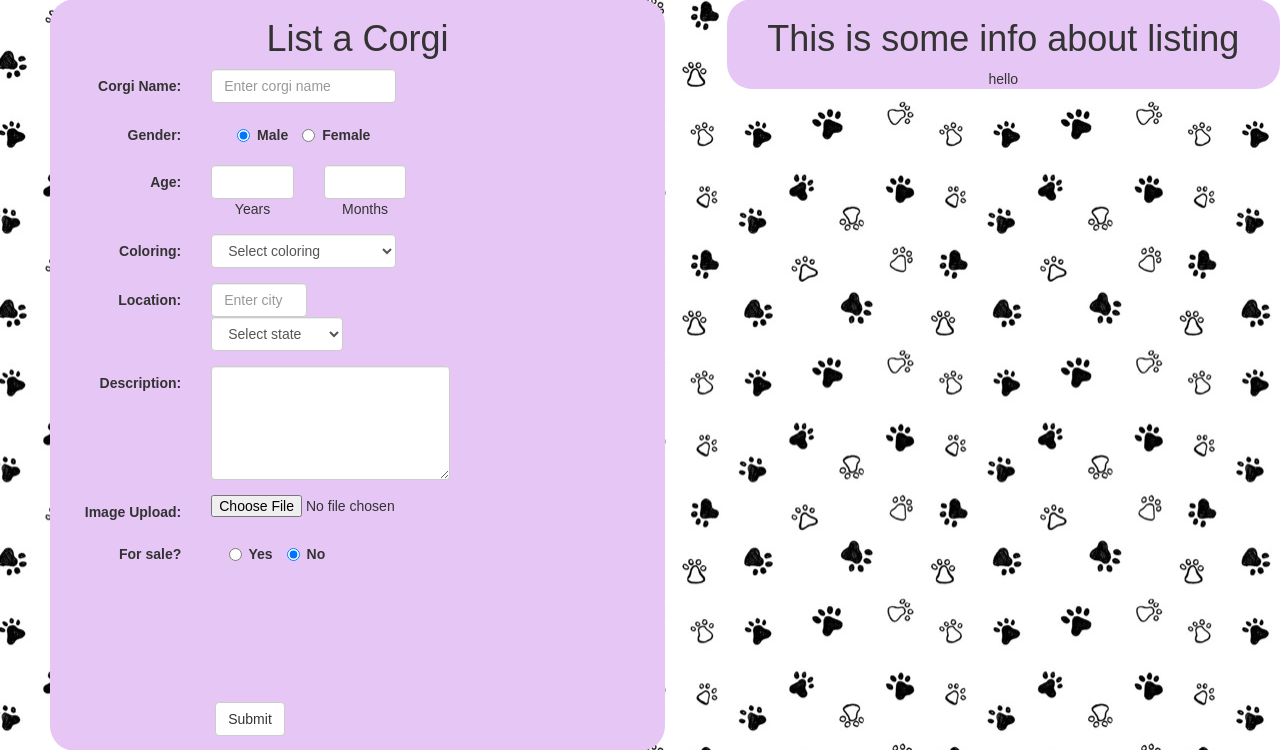
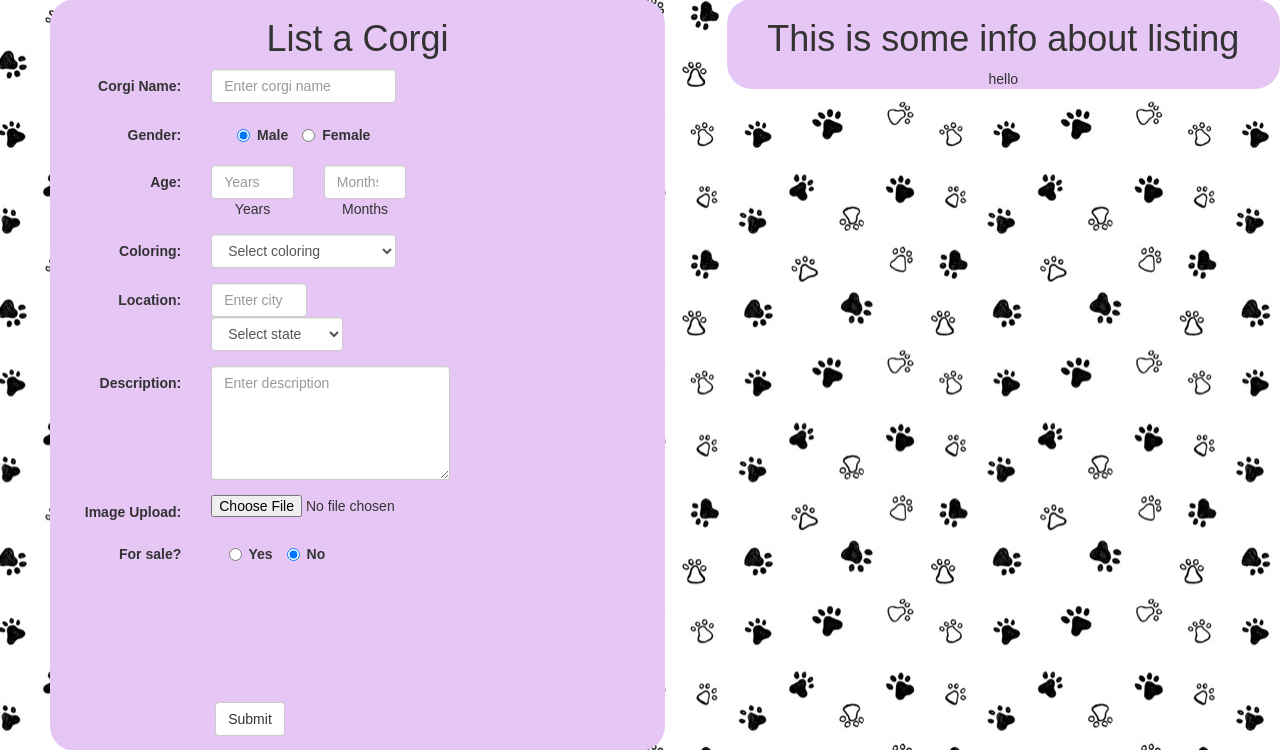
Before and after one commit to calvinmclean/CSC346Project2, a Django app: page /list_corgi/ in a window 1280 px wide. Shown: the part 101-851 px from the top of the page. Run offline with Django 3.2, Linux system fonts and the light colour scheme; some libraries are stand-ins or nearby versions.

Commit message:
Minor layout changes

```diff
--- a/corgi_store/templates/list_corgi.html
+++ b/corgi_store/templates/list_corgi.html
@@ -27,11 +27,11 @@
   					<label class="control-label col-sm-3" for="age">Age:</label>
     				<div class="row">
     					<div class="col-sm-2">
-    					  <input name="years" type="number" class="form-control" min="0" max="12" required>
+    					  <input name="years" type="number" class="form-control" min="0" max="12" placeholder="Years" required>
     					  Years
     					</div>
    						<div class="col-sm-2">
-      						<input name="months" type="number" class="form-control" min="0" required>
+      						<input name="months" type="number" class="form-control" min="0" placeholder="Months" required>
       						Months
     					</div>
   					</div>
@@ -118,7 +118,7 @@
 			    <div class="form-group">
     				<label class="control-label col-sm-3" for="description">Description:</label>
     				<div class="col-sm-5">
-    					<textarea name="description" class="form-control" id="corgi-description" rows="5" required></textarea>
+    					<textarea name="description" class="form-control" id="corgi-description" rows="5" placeholder="Enter description"required></textarea>
     				</div>
   				</div>
   				<div class="form-group">
@@ -147,7 +147,7 @@
 				<div class="form-group" style="visibility:hidden;" id="contact">
 					<label class="control-label col-sm-3" for="contact">Contact info: </label>
     				<div class="col-sm-5">
-      					<textarea name="contact" class="form-control" id="corgi-contact" rows="2"></textarea>
+      					<textarea name="contact" class="form-control" id="corgi-contact" rows="2" placeholder="Enter contact info"></textarea>
     				</div>
 				</div>
   				<div class="form-group">
--- a/corgi_store/views.py
+++ b/corgi_store/views.py
@@ -22,7 +22,7 @@ def list_corgi(request):
 def add_corgi(request):
     print("POST =", request.POST)
     user = get_object_or_404(User, pk=1)
-    # user = request.user
+    user = request.user
     params = request.POST
     price = params['price'] if 'price' in params else None
     corgi = Corgi.objects.create(
```
